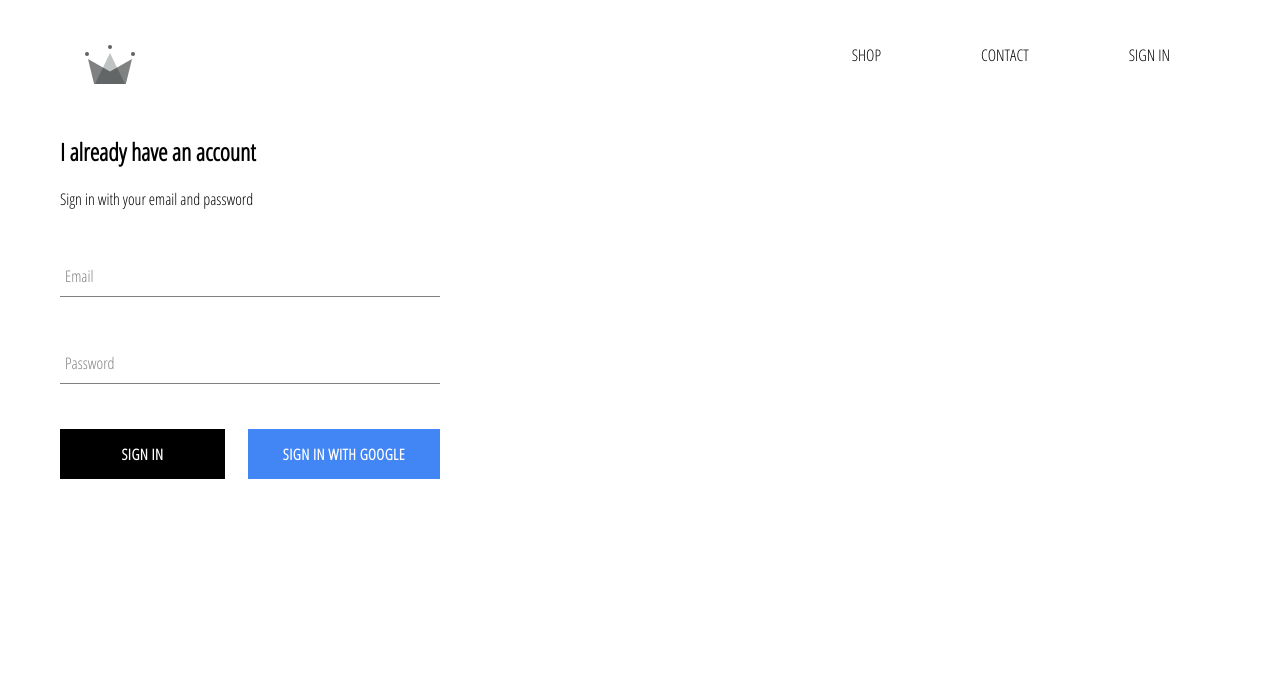
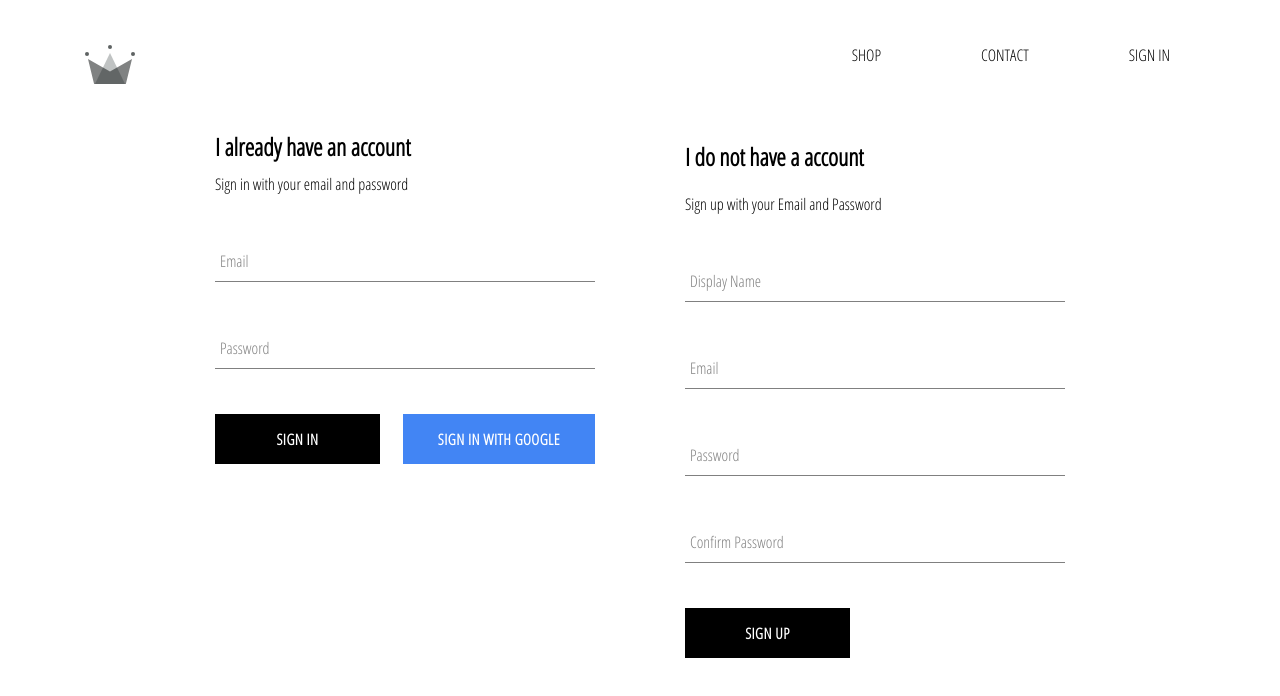
Before and after one commit to mithileshrprajapati/E-commerce, a React (Create React App) app: page /signin in a window 1280 px wide. Shown: the top 696 px of the page. Built offline with nearby package versions, Linux system fonts and the light colour scheme; no server answers.

Commit message:
finishing sign-in and sign-up page using firebase

```diff
--- a/src/App.js
+++ b/src/App.js
@@ -5,20 +5,33 @@
 import ShopPage from "./pages/shop/shop.component";
 import Header from "./component/Header/header.component";
 import SignInAndSignUp from "./pages/sign-in-and-sign-up/sign-in-and-sign-up.component";
-import { auth } from "./component/firebase/firebase.utils";
+import {
+	auth,
+	createUserProfileDocument,
+} from "./component/firebase/firebase.utils";
 
 class App extends React.Component {
 	constructor(props) {
 		super(props);
 
-		this.state = {
-			currentUser: "",
-		};
+		this.state = { currentUser: null };
 	}
 	unsubscribeFromAuth = null;
 	componentDidMount() {
-		this.unsubscribeFromAuth = auth.onAuthStateChanged((user) => {
-			this.setState({ currentUser: user });
+		this.unsubscribeFromAuth = auth.onAuthStateChanged(async (userAuth) => {
+			if (userAuth) {
+				const userRef = await createUserProfileDocument(userAuth);
+				userRef.onSnapshot((sanpshot) => {
+					this.setState({
+						currentUser: {
+							id: sanpshot.id,
+							...sanpshot.data(),
+						},
+					});
+				});
+			} else {
+				this.setState({ currentUser: userAuth });
+			}
 		});
 	}
 	componentWillUnmount() {
@@ -27,7 +40,7 @@
 	render() {
 		return (
 			<div className="App">
-				<Header />
+				<Header currentUser={this.state.currentUser} />
 				<Switch>
 					<Route exact path="/" component={Homepage}></Route>
 					<Route exact path="/shop" component={ShopPage}></Route>
--- a/src/component/firebase/firebase.utils.js
+++ b/src/component/firebase/firebase.utils.js
@@ -12,6 +12,28 @@
 	appId: "1:244349570216:web:ebdf031189d3e2babdc69d",
 	measurementId: "G-7MJ33FLSQJ",
 };
+
+export const createUserProfileDocument = async (userAuth, aditionalData) => {
+	if (!userAuth) return;
+	const userRef = firestore.doc(`users/${userAuth.uid}`);
+	const snapShot = await userRef.get();
+	if (!snapShot.exists) {
+		const { displayName, email } = userAuth;
+		const createdAt = new Date();
+
+		try {
+			await userRef.set({
+				displayName,
+				email,
+				createdAt,
+				...aditionalData,
+			});
+		} catch (error) {
+			console.log("error while creating user", error.message);
+		}
+	}
+	return userRef;
+};
 firebase.initializeApp(Config);
 
 export const auth = firebase.auth();
--- a/src/component/sign-in/sign-in.componenet.jsx
+++ b/src/component/sign-in/sign-in.componenet.jsx
@@ -2,7 +2,10 @@
 import FormInput from "../../component/form-input/form-input.component";
 import "./sign-in.style.scss";
 import CustomButton from "../../component/custom-button/custom-button.component";
-import { signInWithGoogle } from "../../component/firebase/firebase.utils";
+import {
+	signInWithGoogle,
+	auth,
+} from "../../component/firebase/firebase.utils";
 class SignIn extends React.Component {
 	constructor(props) {
 		super(props);
@@ -11,9 +14,15 @@
 			password: "",
 		};
 	}
-	handleSubmit = (event) => {
+	handleSubmit = async (event) => {
 		event.preventDefault();
-		this.setState({ email: "", password: "" });
+		const { email, password } = this.state;
+		try {
+			await auth.signInWithEmailAndPassword(email, password);
+			this.setState({ email: "", password: "" });
+		} catch (error) {
+			console.log(error);
+		}
 	};
 	handleChange = (event) => {
 		const { value, name } = event.target;
@@ -22,7 +31,7 @@
 	render() {
 		return (
 			<div className="sign-in  ">
-				<h2>I already have an account</h2>
+				<h2 className="title">I already have an account</h2>
 				<span>Sign in with your email and password</span>
 				<form onSubmit={this.handleSubmit}>
 					<FormInput
@@ -43,7 +52,11 @@
 					></FormInput>
 					<div className="buttons">
 						<CustomButton type="Submit">Sign In</CustomButton>
-						<CustomButton onClick={signInWithGoogle} isGoogleSignIn>
+						<CustomButton
+							type="button"
+							onClick={signInWithGoogle}
+							isGoogleSignIn
+						>
 							Sign In With Google
 						</CustomButton>
 					</div>
--- /dev/null
+++ b/src/component/sign-up/sign-up.component.jsx
@@ -0,0 +1,90 @@
+import React from "react";
+import FormInput from "../form-input/form-input.component";
+import CustomButton from "../custom-button/custom-button.component";
+import { auth, createUserProfileDocument } from "../firebase/firebase.utils";
+import "./sign-up.style.scss";
+
+class SignUp extends React.Component {
+	constructor(props) {
+		super(props);
+		this.state = {
+			displayName: "",
+			email: "",
+			password: "",
+			confirmPassword: "",
+		};
+	}
+	handleSubmit = async (event) => {
+		event.preventDefault();
+		const { displayName, email, password, confirmPassword } = this.state;
+		if (password !== confirmPassword) {
+			alert("password doesn't match");
+			return;
+		}
+		try {
+			const { user } = await auth.createUserWithEmailAndPassword(
+				email,
+				password
+			);
+			await createUserProfileDocument(user, { displayName });
+			this.setState({
+				displayName: "",
+				email: "",
+				password: "",
+				confirmPassword: "",
+			});
+		} catch (error) {
+			console.error(error);
+		}
+	};
+	handleChange = (event) => {
+		const { name, value } = event.target;
+		this.setState({ [name]: value });
+	};
+	render() {
+		const { displayName, email, password, confirmPassword } = this.state;
+		return (
+			<div className="sign-up">
+				<h2 className="title">I do not have a account</h2>
+				<span>Sign up with your Email and Password</span>
+				<form className="sign-up-form" onSubmit={this.handleSubmit}>
+					<FormInput
+						type="text"
+						name="displayName"
+						value={displayName}
+						onChange={this.handleChange}
+						label="Display Name"
+						required
+					/>
+					<FormInput
+						type="email"
+						name="email"
+						value={email}
+						onChange={this.handleChange}
+						label="Email"
+						required
+					/>
+					<FormInput
+						type="password"
+						name="password"
+						value={password}
+						onChange={this.handleChange}
+						label="Password"
+						required
+					/>
+					<FormInput
+						type="password"
+						name="confirmPassword"
+						value={confirmPassword}
+						onChange={this.handleChange}
+						label="Confirm Password"
+						required
+					/>
+					<CustomButton type="submit">Sign Up</CustomButton>
+				</form>
+			</div>
+		);
+	}
+}
+
+export default SignUp;
--- /dev/null
+++ b/src/component/sign-up/sign-up.style.scss
@@ -0,0 +1,9 @@
+.sign-up {
+	width: 380px;
+	display: flex;
+	flex-direction: column;
+
+	.title {
+		margin: 10px, 0px;
+	}
+}
--- a/src/pages/sign-in-and-sign-up/sign-in-and-sign-up.component.jsx
+++ b/src/pages/sign-in-and-sign-up/sign-in-and-sign-up.component.jsx
@@ -1,9 +1,11 @@
 import React from "react";
 import SignIn from "../../component/sign-in/sign-in.componenet";
-
+import SignUp from "../../component/sign-up/sign-up.component";
+import "./sign-in-and-sign-up.scss";
 const SignInSignUp = () => (
 	<div className="sign-in-and-sign-up">
 		<SignIn />
+		<SignUp />
 	</div>
 );
 export default SignInSignUp;
--- a/src/pages/sign-in-and-sign-up/sign-in-and-sign-up.scss
+++ b/src/pages/sign-in-and-sign-up/sign-in-and-sign-up.scss
@@ -0,0 +1,6 @@
+.sign-in-and-sign-up {
+	width: 850px;
+	display: flex;
+	justify-content: space-between;
+	margin: 30px auto;
+}
```
